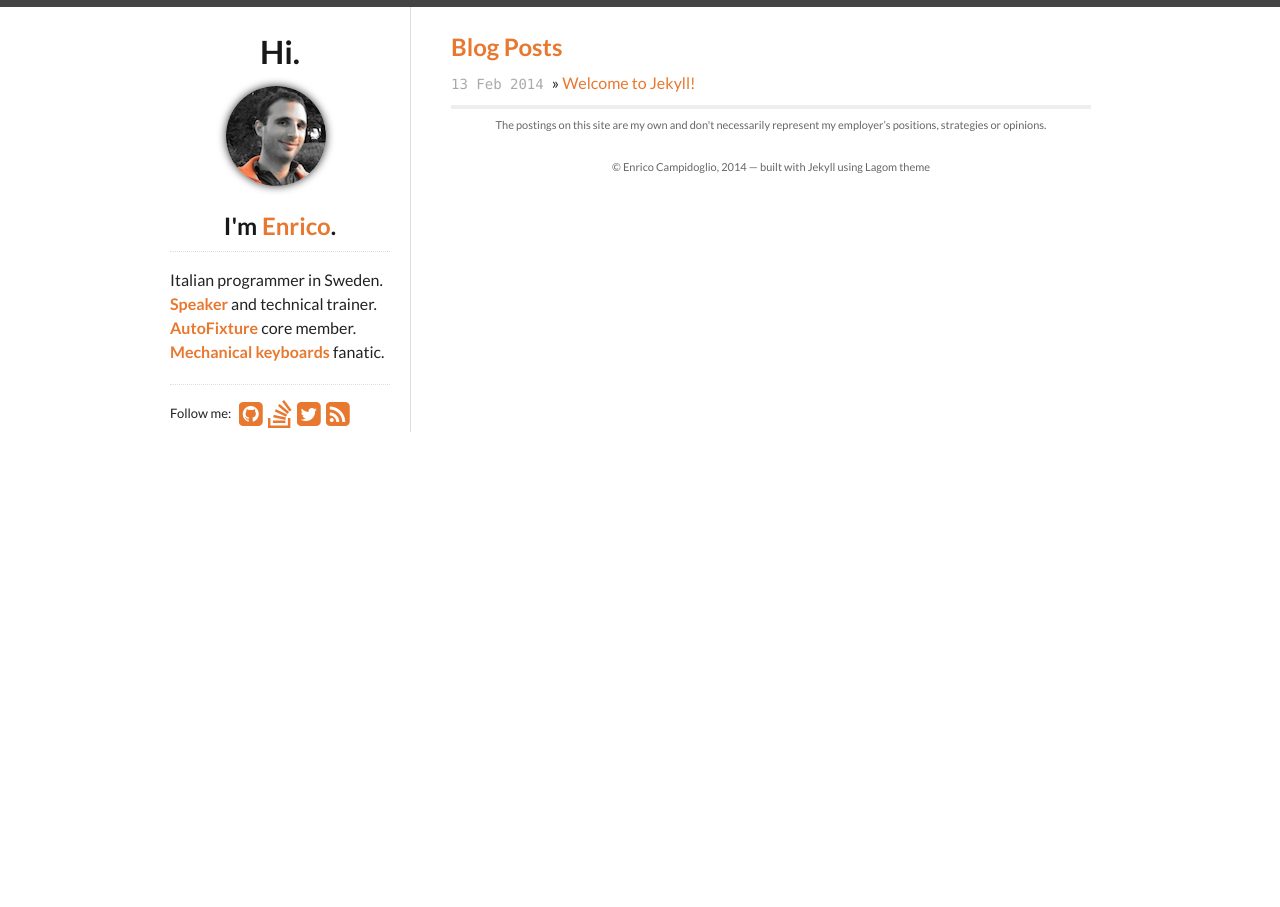
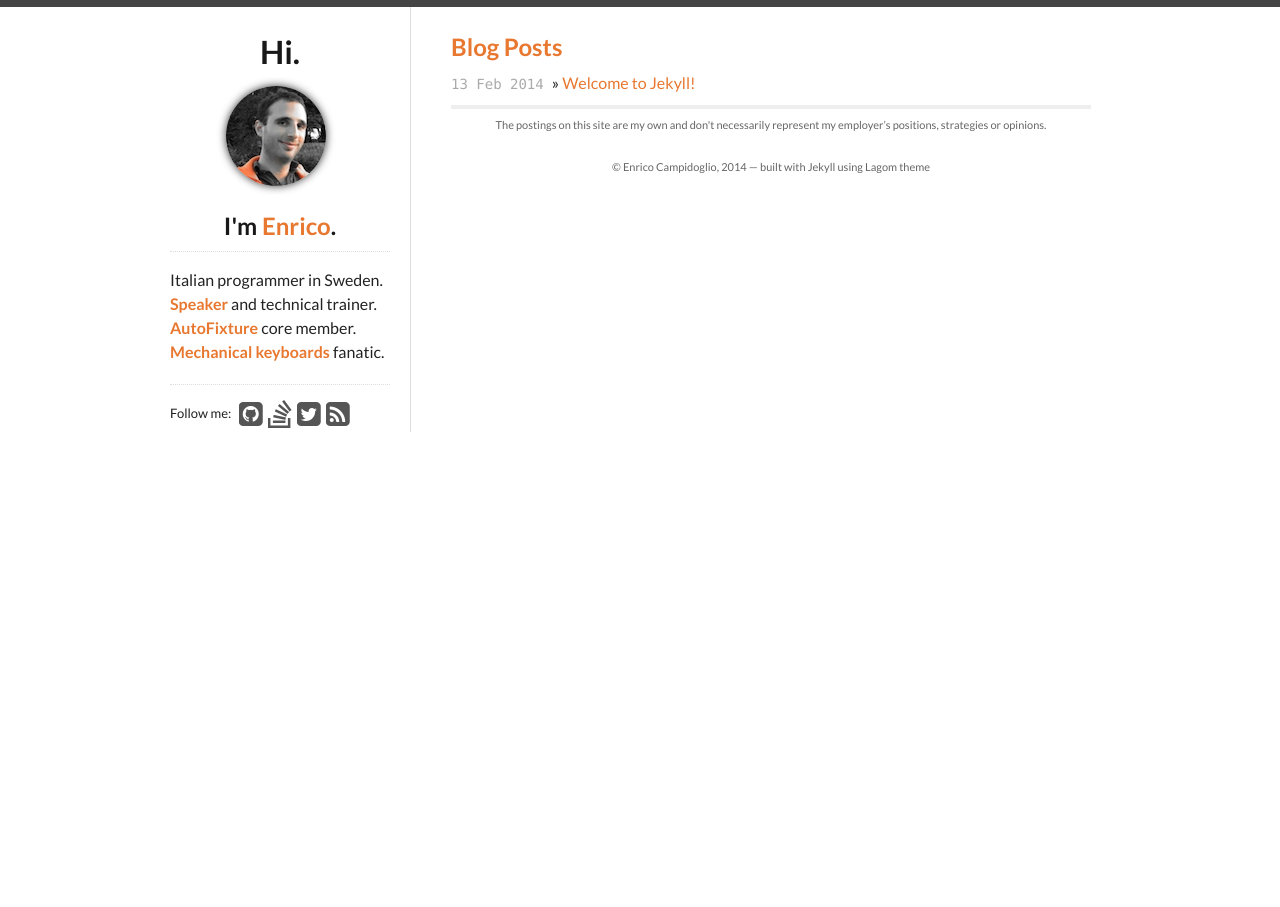
Before and after one commit to megakemp/megakemp.github.io, a Jekyll site: the page built from index.html, in a window 1280 px wide. Built offline with Jekyll 4.4.1, drawn with Linux system fonts in a browser that asks for light colours; nearby versions of some CDN libraries; Markdown is read by kramdown in place of the engine named in the settings.

Commit message:
Sets social links to base color.

```diff
--- a/_includes/css/screen.css
+++ b/_includes/css/screen.css
@@ -217,6 +217,7 @@ nav hr {
   width: 29px;
   overflow: hidden;
   float: left;
+  color: #555;
 }
 
 #stalker i {
```
